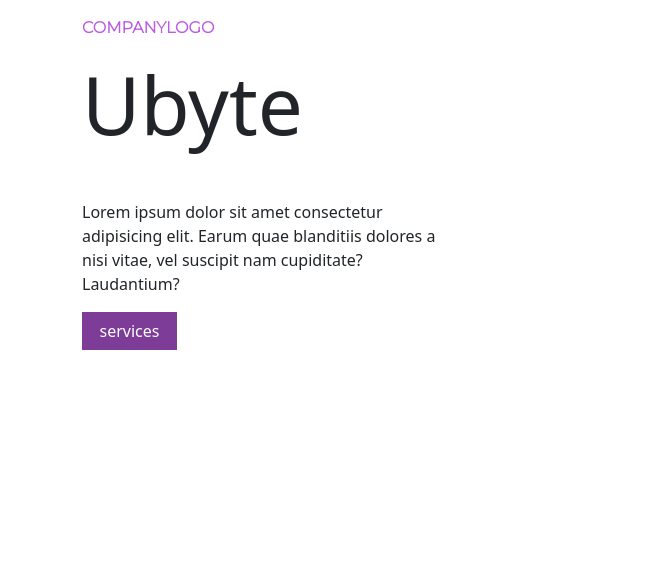
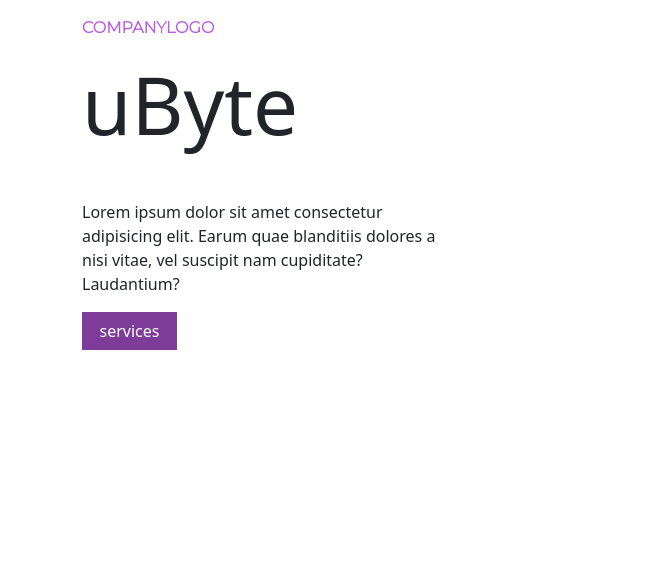
Before and after one commit to sampath-ops/ShowSkills, a plain HTML site: page index.html in a window 1280 px wide. Shown: the full height of the page, 0-650 px from the left. Drawn offline with nearby package versions, Linux system fonts and the light colour scheme; grey boxes are pictures that could not be loaded; a script that the page names is missing.

```diff
--- a/index.html
+++ b/index.html
@@ -53,9 +53,9 @@
         <div class="row justify-content-between hero_custom_flex">
 
            <!-- company name -->
-           <div class="col-lg-4 hero__company_name">
-            <h1 class="display-1 ">
-              Ubyte
+           <div class="col-lg-4">
+            <h1 class="display-1  hero__company_name">
+              uByte
             </h1>
             <p  class="hero_summary mt-5">Lorem ipsum dolor sit amet consectetur adipisicing elit. Earum quae blanditiis dolores a nisi vitae, vel suscipit nam cupiditate? Laudantium?</p>
 
```
